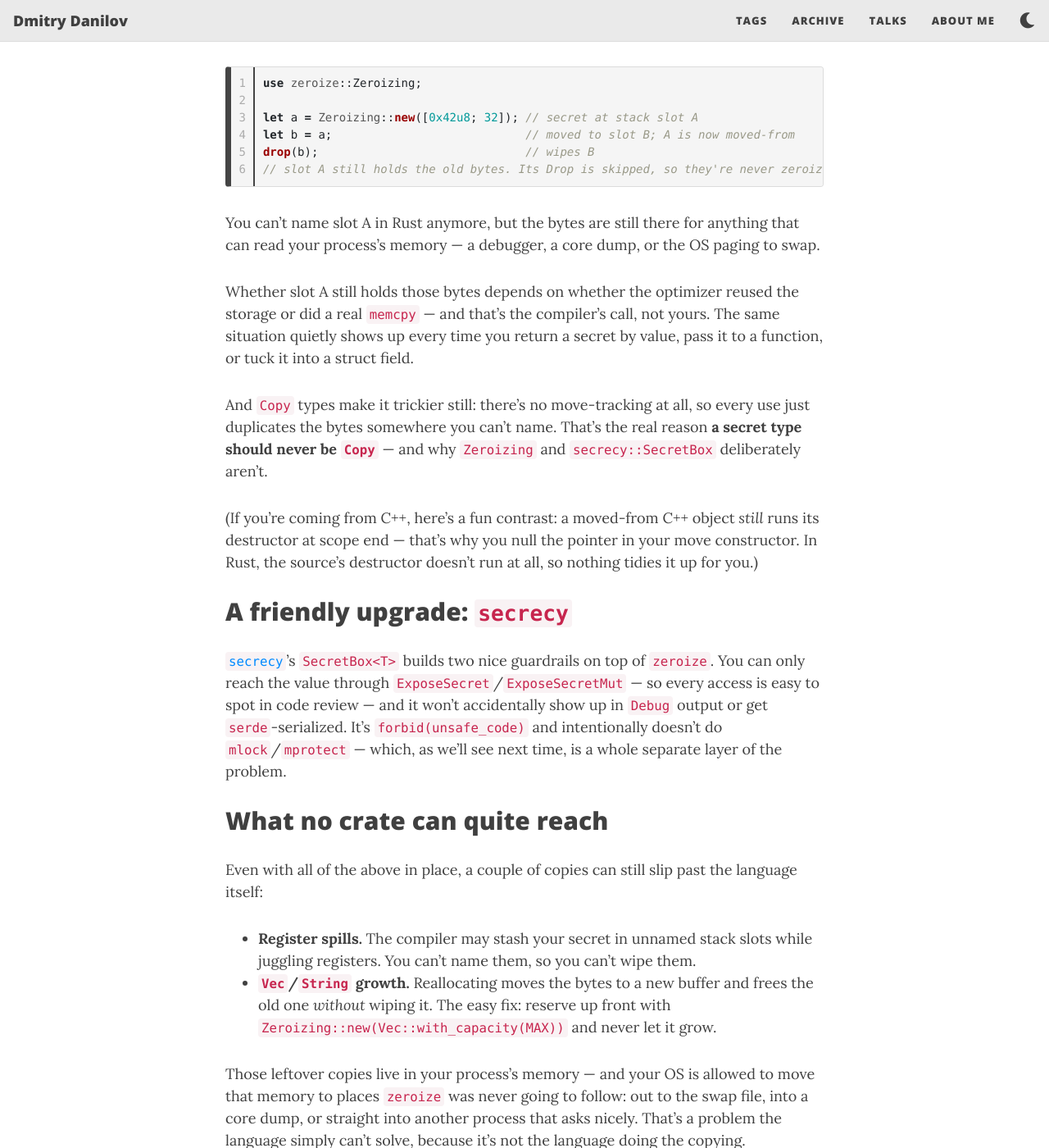
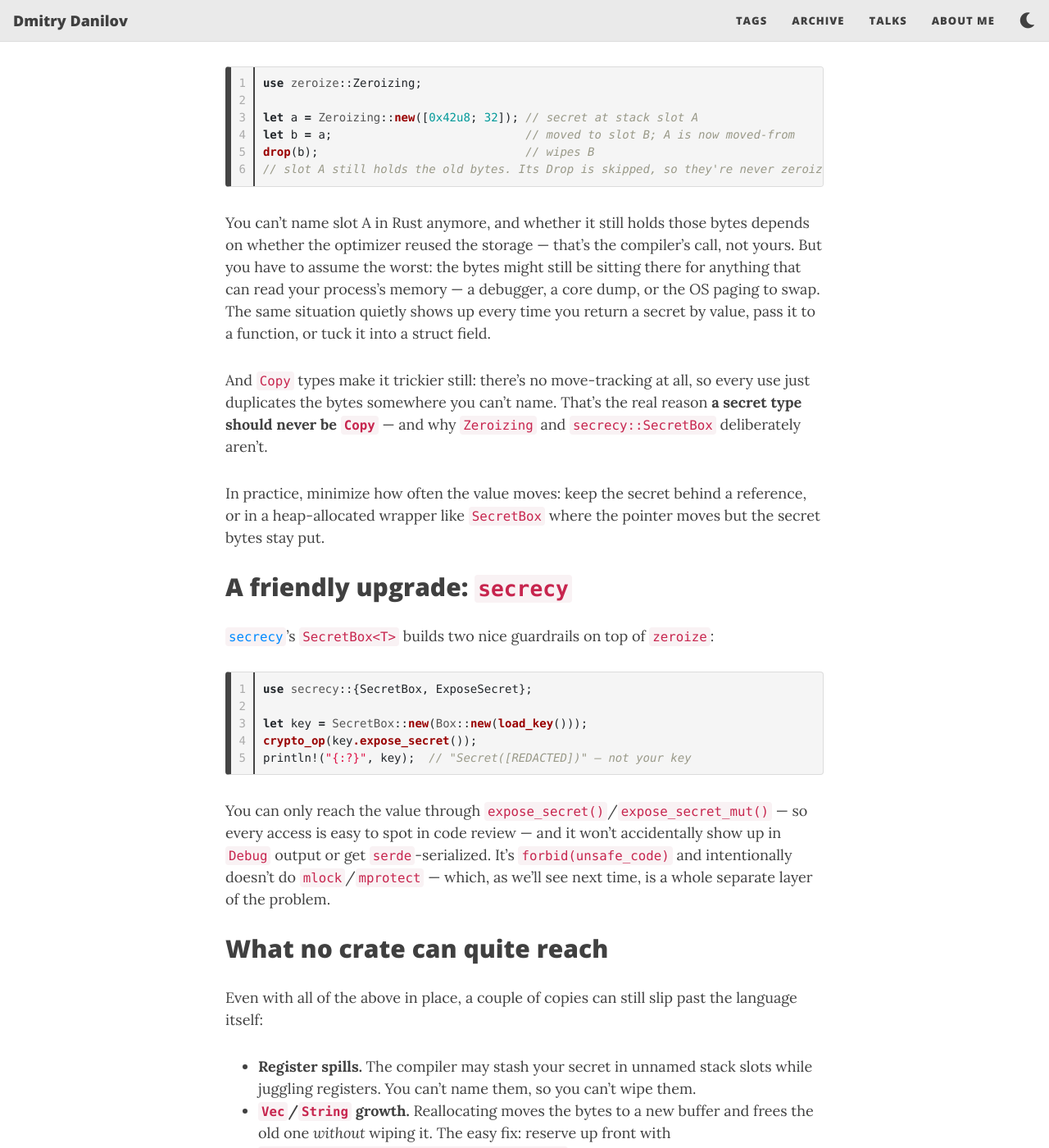
Before and after one commit to f-squirrel/f-squirrel.github.io, a Jekyll site: the page built from _posts/2026-06-22-zeroize.md, in a window 1280 px wide and 1400 px high, scrolled down 2832 px. Shown: the whole window at 82% size. Built offline with Jekyll 4.4.1, drawn with Linux system fonts in a browser that asks for light colours; nearby versions of some CDN libraries; some of the changed text lies outside the part shown.

Commit message:
post: improve clarity — secrecy example, move mitigation, checklist

````diff
--- a/_posts/2026-06-22-zeroize.md
+++ b/_posts/2026-06-22-zeroize.md
@@ -89,17 +89,25 @@ drop(b);                              // wipes B
 // slot A still holds the old bytes. Its Drop is skipped, so they're never zeroized.
 ```
 
-You can't name slot A in Rust anymore, but the bytes are still there for anything that can read your process's memory — a debugger, a core dump, or the OS paging to swap.
-
-Whether slot A still holds those bytes depends on whether the optimizer reused the storage or did a real `memcpy` — and that's the compiler's call, not yours. The same situation quietly shows up every time you return a secret by value, pass it to a function, or tuck it into a struct field.
+You can't name slot A in Rust anymore, and whether it still holds those bytes depends on whether the optimizer reused the storage — that's the compiler's call, not yours. But you have to assume the worst: the bytes might still be sitting there for anything that can read your process's memory — a debugger, a core dump, or the OS paging to swap. The same situation quietly shows up every time you return a secret by value, pass it to a function, or tuck it into a struct field.
 
 And `Copy` types make it trickier still: there's no move-tracking at all, so every use just duplicates the bytes somewhere you can't name. That's the real reason **a secret type should never be `Copy`** — and why `Zeroizing` and `secrecy::SecretBox` deliberately aren't.
 
-(If you're coming from C++, here's a fun contrast: a moved-from C++ object *still* runs its destructor at scope end — that's why you null the pointer in your move constructor. In Rust, the source's destructor doesn't run at all, so nothing tidies it up for you.)
+In practice, minimize how often the value moves: keep the secret behind a reference, or in a heap-allocated wrapper like `SecretBox` where the pointer moves but the secret bytes stay put.
 
 ## A friendly upgrade: `secrecy`
 
-[`secrecy`](https://docs.rs/secrecy)'s `SecretBox<T>` builds two nice guardrails on top of `zeroize`. You can only reach the value through `ExposeSecret`/`ExposeSecretMut` — so every access is easy to spot in code review — and it won't accidentally show up in `Debug` output or get `serde`-serialized. It's `forbid(unsafe_code)` and intentionally doesn't do `mlock`/`mprotect` — which, as we'll see next time, is a whole separate layer of the problem.
+[`secrecy`](https://docs.rs/secrecy)'s `SecretBox<T>` builds two nice guardrails on top of `zeroize`:
+
+```rust
+use secrecy::{SecretBox, ExposeSecret};
+
+let key = SecretBox::new(Box::new(load_key()));
+crypto_op(key.expose_secret());
+println!("{:?}", key);  // "Secret([REDACTED])" — not your key
+```
+
+You can only reach the value through `expose_secret()`/`expose_secret_mut()` — so every access is easy to spot in code review — and it won't accidentally show up in `Debug` output or get `serde`-serialized. It's `forbid(unsafe_code)` and intentionally doesn't do `mlock`/`mprotect` — which, as we'll see next time, is a whole separate layer of the problem.
 
 ## What no crate can quite reach
 
@@ -114,6 +122,14 @@ Those leftover copies live in your process's memory — and your OS is allowed t
 
 `zeroize` is genuinely good, and you should reach for it on every secret you touch. Just hold an accurate picture of what it does: a compiler-proof wipe of a location you can *name*, on the path where destructors actually run. Spills, moves, and reallocation already leak past that — and the OS is about to make things more interesting.
 
+**Quick checklist:**
+
+- Wrap secrets in `Zeroizing<T>` or `SecretBox<T>` — don't rely on manual `zeroize()` calls.
+- Never derive `Copy` on a secret type.
+- Pre-allocate `Vec`/`String` with `with_capacity()` and never let them grow.
+- Be aware that `mem::forget`, aborts, and stack overflows skip `Drop`.
+- Moves leave stale bytes behind — keep secrets behind references or on the heap.
+
 That's where we go next: the operating-system knobs (`mlock`, `MADV_DONTDUMP`, dump and ptrace hardening) that stop the kernel from quietly copying your secret somewhere you can't reach.
 
 → Next: [Where `zeroize` stops: hardening keys at the OS level](./part-2-os-hardening.md)
````
